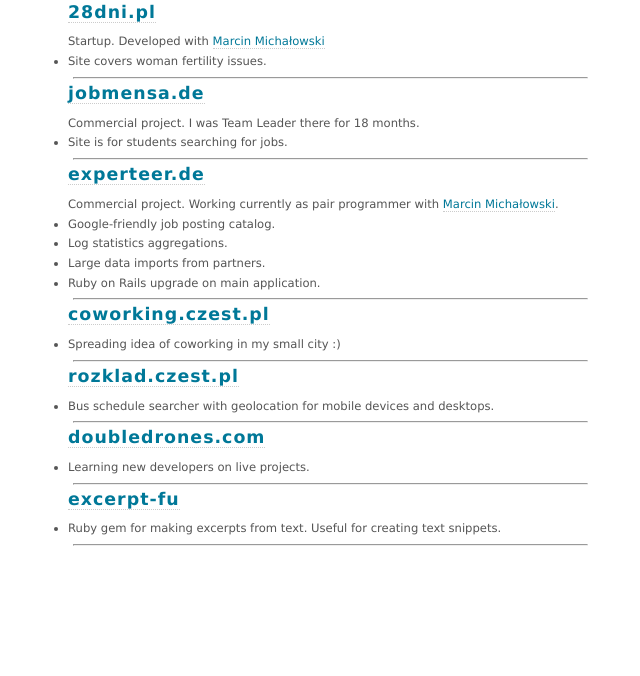
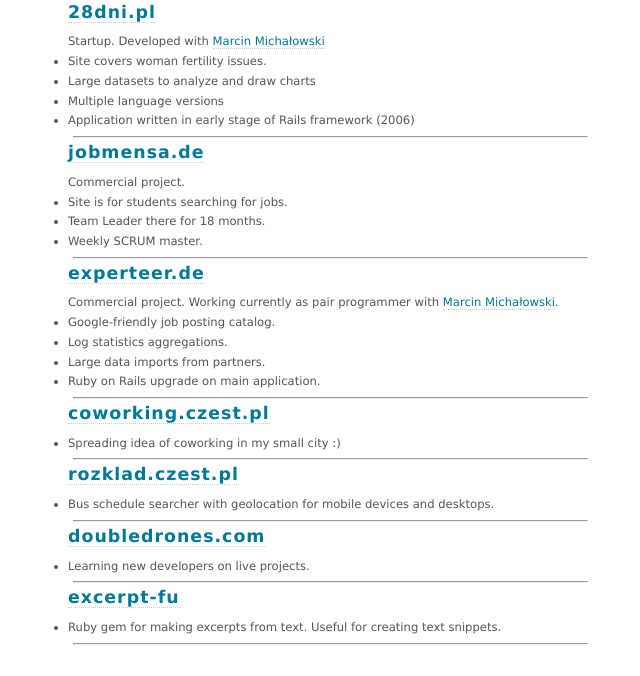
Before and after one commit to pr0d1r2/pr0d1r2.github.com, a Jekyll site: the page built from index.md, in a window 1280 px wide, cut to the strip 224-900 px from the top of the page. Shown: the whole strip, without its empty margins (312-952 px from the left). Built offline with Jekyll 4.4.1, drawn with Linux system fonts in a browser that asks for light colours.

Commit message:
Write projects in detail.

```diff
--- a/index.md
+++ b/index.md
@@ -34,16 +34,21 @@ Startup. Developed with [Marcin Michałowski](http://marcinmichalowski.com/)
 
 <ul>
   <li>Site covers woman fertility issues.</li>
+  <li>Large datasets to analyze and draw charts</li>
+  <li>Multiple language versions</li>
+  <li>Application written in early stage of Rails framework (2006)</li>
 </ul>
 
 <hr>
 
 ## [jobmensa.de](http://jobmensa.de)
 
-Commercial project. I was Team Leader there for 18 months.
+Commercial project.
 
 <ul>
   <li>Site is for students searching for jobs.</li>
+  <li>Team Leader there for 18 months.</li>
+  <li>Weekly SCRUM master.</li>
 </ul>
 
 <hr>
```
Also changed, not shown: 1 other file.
